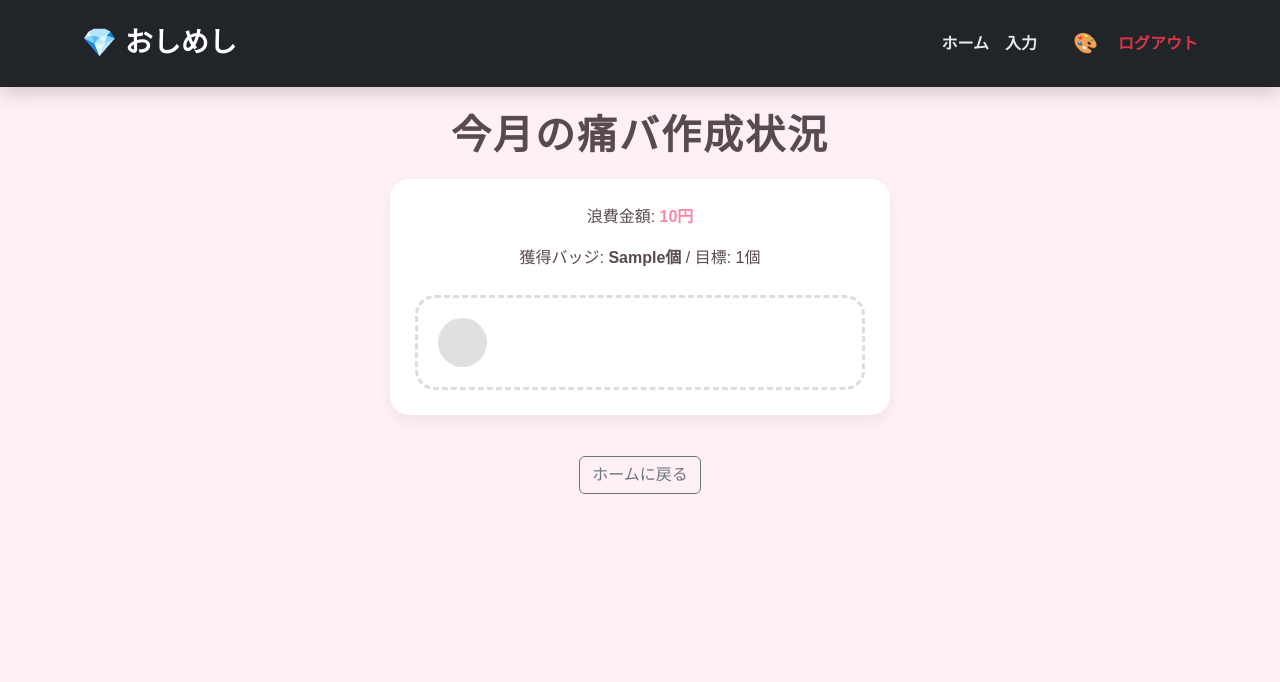
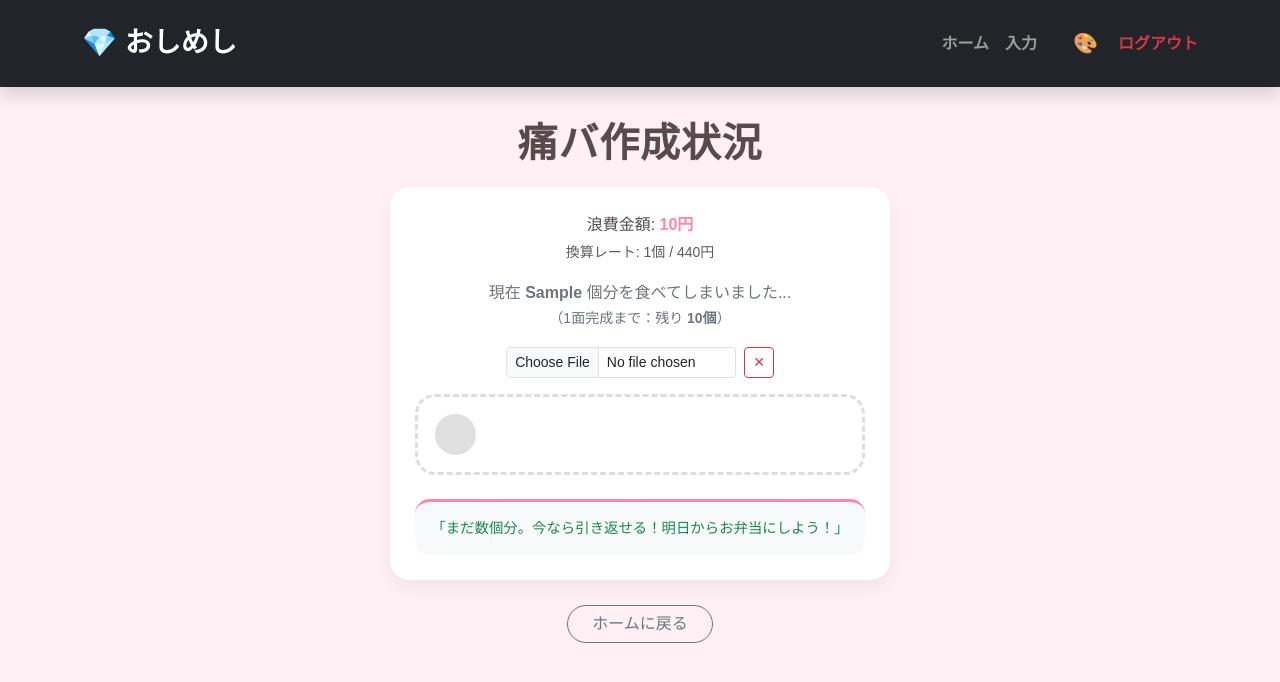
Before and after one commit to Yuu0413/hack_temp, a Flask app: template templates/otaku.html in a window 1280 px wide. Shown: the top 682 px of the page. Run offline with Flask 3, Linux system fonts and the light colour scheme; the visitor is signed in with stand-in values (Sample User, id 1); tables that the repository leaves empty hold one stand-in row (values such as "Sample post"); the template is opened without the code that fills it: most values are stand-ins (such as "Sample title", 1, 10 or a date in 2020); some web fonts are replaced.

Commit message:
💄缶バッチの画像挿入機能を追加

```diff
--- a/static/css/style.css
+++ b/static/css/style.css
@@ -1,11 +1,8 @@
 /* =========================================
-   1. フォントの読み込み (Zen丸ゴシック)
+   1. フォントとテーマ定義
    ========================================= */
 @import url('https://fonts.googleapis.com/css2?family=Zen+Maru+Gothic:wght@400;700;900&display=swap');
 
-/* =========================================
-   2. 色の定義 (テーマカラー変数)
-   ========================================= */
 :root {
     --primary-color: #ff85a2;
     --primary-hover: #ff5c77;
@@ -23,7 +20,7 @@
 body.theme-green { --primary-color: #9ae8a8; --primary-hover: #79d187; --accent-color: #ff85a2; --bg-color: #e5fff5; --text-color: #354a3e; }
 
 /* =========================================
-   3. 基本設定
+   2. 基本設定
    ========================================= */
 * { font-family: var(--main-font) !important; }
 
@@ -36,45 +33,77 @@
     transition: background-color 0.3s ease;
 }
 
-h1, h2, h3, h4, h5, h6 { font-weight: 900; letter-spacing: 0.05em; margin-bottom: 20px; text-align: center; }
+h1, h2, h3, h4, h5, h6 { font-weight: 900 !important; letter-spacing: 0.02em; text-align: center; margin-bottom: 20px; }
 
-.alert { border: none; font-weight: bold; color: var(--text-color); background-color: var(--card-bg); }
-.alert-success { border-left: 8px solid var(--accent-color); }
-.alert-danger { border-left: 8px solid #ff5c77; }
+.total-price {
+    font-weight: 900 !important;
+    color: var(--primary-color);
+    display: inline-block;
+}
 
-/* ナビゲーションリンクの色の調整 */
-.navbar-nav .nav-link {
-    color: rgba(255, 255, 255, 0.9) !important;
-}
-.navbar-nav .nav-link:hover {
-    color: white !important;
+.card-custom {
+    background-color: var(--card-bg); border-radius: var(--border-radius);
+    box-shadow: 0 8px 16px rgba(0,0,0,0.05); padding: 25px; margin-bottom: 25px; border: none;
 }
 
 /* =========================================
-   4. パレットのデザイン
+   3. ボタン類 (テーマ連動)
    ========================================= */
+.submit-btn, .btn-otaku {
+    background-color: var(--primary-color) !important;
+    color: white !important;
+    border: none !important;
+    font-weight: 900 !important;
+    border-radius: 50px !important;
+    padding: 12px 30px !important;
+    font-size: 1.1rem !important;
+    transition: all 0.3s !important;
+    box-shadow: 0 4px 10px rgba(0, 0, 0, 0.1) !important;
+    width: 100%;
+    cursor: pointer;
+    text-decoration: none;
+    display: inline-block;
+}
+
+.submit-btn:hover, .btn-otaku:hover {
+    background-color: var(--primary-hover) !important;
+    transform: scale(1.02);
+}
+
+.selectable-group { display: flex; gap: 8px; margin-bottom: 15px; flex-wrap: wrap; }
+
+.selectable-btn {
+    flex: 1;
+    min-width: 70px;
+    padding: 8px 5px;
+    border-radius: 50px;
+    border: 2px solid #eee;
+    background: #fff;
+    cursor: pointer;
+    transition: 0.2s;
+    font-weight: 700;
+    color: #888;
+    font-size: 0.9rem;
+}
+
+.selectable-btn.active {
+    background-color: var(--accent-color) !important;
+    color: white !important;
+    border-color: var(--accent-color) !important;
+}
+
+/* =========================================
+   4. ナビゲーション・パレット
+   ========================================= */
+.navbar-brand { font-weight: 900 !important; }
 .theme-palette-container {
-    position: absolute;
-    top: 55px;
-    right: 0;
-    display: flex;
-    gap: 12px;
-    padding: 10px 15px;
-    background: rgba(255, 255, 255, 0.95);
-    border-radius: 50px;
-    box-shadow: 0 4px 15px rgba(0,0,0,0.1);
-    border: 2px solid var(--primary-color);
-    z-index: 1050;
-    opacity: 0;
-    transform: translateY(-10px) scale(0.9);
-    pointer-events: none;
-    transition: all 0.3s cubic-bezier(0.175, 0.885, 0.32, 1.275);
+    position: absolute; top: 55px; right: 0; display: flex; gap: 12px; padding: 10px 15px;
+    background: rgba(255, 255, 255, 0.95); border-radius: 50px; box-shadow: 0 4px 15px rgba(0,0,0,0.1);
+    border: 2px solid var(--primary-color); z-index: 1050; opacity: 0;
+    transform: translateY(-10px) scale(0.9); pointer-events: none; transition: all 0.3s cubic-bezier(0.175, 0.885, 0.32, 1.275);
 }
 .theme-palette-container.show { opacity: 1; transform: translateY(0) scale(1); pointer-events: auto; }
-
-.theme-dot { width: 26px; height: 26px; border-radius: 50%; border: 3px solid #fff; cursor: pointer; box-shadow: 0 2px 4px rgba(0,0,0,0.1); transition: 0.2s; }
-.theme-dot:hover { transform: scale(1.2); }
-.theme-dot.active { border-color: var(--text-color); }
+.theme-dot { width: 26px; height: 26px; border-radius: 50%; border: 3px solid #fff; cursor: pointer; transition: 0.2s; }
 .dot-pink { background-color: #ff85a2; }
 .dot-blue { background-color: #70d6ff; }
 .dot-yellow { background-color: #ffde70; }
@@ -82,38 +111,18 @@
 .dot-green { background-color: #9ae8a8; }
 
 /* =========================================
-   5. パーツのデザイン
+   5. 痛バ・メッセージ
    ========================================= */
-.card-custom {
-    background-color: var(--card-bg); border-radius: var(--border-radius);
-    box-shadow: 0 8px 16px rgba(0,0,0,0.05); padding: 25px; margin-bottom: 25px; border: none;
-}
-.total-price { font-weight: 900; color: var(--primary-color); }
-
-.selectable-btn {
-    flex: 1; padding: 12px; border-radius: 50px; border: 2px solid #eee;
-    background: #fff; cursor: pointer; transition: 0.2s; font-weight: bold; color: #888;
-}
-.selectable-btn.active { background: var(--accent-color); color: #fff; border-color: var(--accent-color); }
-
-.submit-btn {
-    width: 100%; padding: 15px; background-color: var(--primary-color);
-    color: white; border: none; border-radius: var(--border-radius);
-    font-size: 18px; font-weight: bold; cursor: pointer; transition: 0.3s;
-}
-.submit-btn:hover { background-color: var(--primary-hover); transform: translateY(-2px); }
-
 .itabag-container {
-    display: grid; grid-template-columns: repeat(auto-fill, minmax(45px, 1fr));
-    gap: 10px; padding: 20px; background: rgba(255,255,255,0.6);
-    border-radius: var(--border-radius); border: 3px dashed #ddd; margin: 0 auto;
+    display: grid; grid-template-columns: repeat(8, 1fr); gap: 8px;
+    padding: 15px; background: rgba(255,255,255,0.6);
+    border-radius: var(--border-radius); border: 3px dashed #ddd; margin: 0 auto; max-width: 500px;
 }
 .badge-item {
-    aspect-ratio: 1/1; background: #e0e0e0; border-radius: 50%;
+    aspect-ratio: 1/1; background-color: #e0e0e0; border-radius: 50%;
     display: flex; align-items: center; justify-content: center;
-    font-size: 14px; color: #aaa; font-weight: bold; transition: 0.3s;
+    font-size: 11px; color: #aaa; font-weight: bold; overflow: hidden;
+    border: 2px solid white; background-size: cover; background-position: center;
 }
-.badge-item.active {
-    background: var(--primary-color); color: white; border: 2px solid white;
-    box-shadow: 0 4px 8px rgba(0,0,0,0.2); transform: scale(1.1);
-}
+.badge-item.active { background-color: var(--primary-color); color: white; transform: scale(1.1); }
+.motivation-msg { background-color: #f8f9fa; border-radius: 15px; padding: 15px; font-size: 0.9rem; border-top: 3px solid var(--primary-color); }
--- a/templates/otaku.html
+++ b/templates/otaku.html
@@ -1,20 +1,89 @@
 {% extends "base.html" %}
 {% block content %}
-<div class="text-center">
-    <h1>今月の痛バ作成状況</h1>
+<div class="row justify-content-center">
+    <div class="col-md-8 text-center">
+        <h1 class="mt-2">痛バ作成状況</h1>
 
-    <div class="card-custom mx-auto" style="max-width: 500px;">
-        <p>浪費金額: <strong class="total-price">{{ "{:,}".format(data.monthly_total) }}円</strong></p>
-        <p>獲得バッジ: <strong>{{ data.earned_badges }}個</strong> / 目標: {{ data.itabag_count }}個</p>
+        <div class="card-custom mx-auto" style="max-width: 500px;">
+            <p class="mb-1">浪費金額: <strong class="total-price">{{ "{:,}".format(data.monthly_total) }}円</strong></p>
+            <p class="text-muted small">換算レート: 1個 / 440円</p>
 
-        <div class="itabag-container mt-4">
-            {% for i in range(1, data.itabag_count + 1) %}
-                <div class="badge-item {% if i <= data.earned_badges %}active{% endif %}">
-                    {% if i <= data.earned_badges %}{{ i }}{% endif %}
-                </div>
-            {% endfor %}
+            {% set remaining = data.itabag_count - data.earned_badges %}
+
+            <div class="my-3 text-secondary">
+                現在 <strong>{{ data.earned_badges }}</strong> 個分を食べてしまいました...<br>
+                <span class="small">（1面完成まで：残り <strong>{% if remaining > 0 %}{{ remaining }}個{% else %}完成！{% endif %}</strong>）</span>
+            </div>
+
+            <div class="mb-3 d-flex gap-2 justify-content-center align-items-center">
+                <input type="file" id="oshi-upload" class="form-control form-control-sm text-dark" accept="image/*" style="max-width: 230px; background-color: #fff;">
+                <button class="btn btn-outline-danger btn-sm" onclick="clearOshiImage()">✕</button>
+            </div>
+
+            <div class="itabag-container mt-3" id="itabag-grid">
+                {% for i in range(1, data.itabag_count + 1) %}
+                    <div class="badge-item {% if i <= data.earned_badges %}active{% endif %}">
+                        {% if i <= data.earned_badges %}
+                           <span class="badge-number">{{ i }}</span>
+                        {% endif %}
+                    </div>
+                {% endfor %}
+            </div>
+
+            <div class="motivation-msg mt-4">
+                {% if data.earned_badges >= 40 %}
+                    <p class="text-danger fw-bold m-0">「1面完成...おめでとう。でもこれ、全部胃袋に消えたはずのお金なんだよね...？」</p>
+                {% elif data.earned_badges >= 30 %}
+                    <p class="m-0">「30個突破...もうあきらめて1面組む？それとも次こそ弁当作る？」</p>
+                {% elif data.earned_badges >= 20 %}
+                    <p class="m-0">「20個...推しへの投資は、食への投資より美容に良い（はず）。」</p>
+                {% elif data.earned_badges >= 10 %}
+                    <p class="m-0">「10個分。無駄に食べて還元されるのは、カードの請求と脂肪だけ。」</p>
+                {% elif data.earned_badges >= 5 %}
+                    <p class="m-0">「5個突破。あのご飯を我慢してれば、今頃手元にバッジがあったのに...」</p>
+                {% else %}
+                    <p class="text-success m-0">「まだ数個分。今なら引き返せる！明日からお弁当にしよう！」</p>
+                {% endif %}
+            </div>
+        </div>
+
+        <div class="mt-3">
+            <a href="{{ url_for('index') }}" class="btn btn-outline-secondary px-4 rounded-pill">ホームに戻る</a>
         </div>
     </div>
-    <a href="{{ url_for('index') }}" class="btn btn-outline-secondary mt-3">ホームに戻る</a>
 </div>
+
+<script>
+    const STORAGE_KEY = 'oshi_badge_base64';
+    window.addEventListener('DOMContentLoaded', () => {
+        const savedData = localStorage.getItem(STORAGE_KEY);
+        if (savedData) applyOshiImage(savedData);
+    });
+
+    document.getElementById('oshi-upload').addEventListener('change', function(e) {
+        const file = e.target.files[0];
+        if (!file) return;
+        const reader = new FileReader();
+        reader.onload = (event) => {
+            const base64 = event.target.result;
+            localStorage.setItem(STORAGE_KEY, base64);
+            applyOshiImage(base64);
+        };
+        reader.readAsDataURL(file);
+    });
+
+    function applyOshiImage(url) {
+        const badges = document.querySelectorAll('.badge-item.active');
+        badges.forEach(badge => {
+            badge.style.backgroundImage = `url('${url}')`;
+            const num = badge.querySelector('.badge-number');
+            if (num) num.style.display = 'none';
+        });
+    }
+
+    function clearOshiImage() {
+        localStorage.removeItem(STORAGE_KEY);
+        location.reload();
+    }
+</script>
 {% endblock %}
```
Also changed, not shown: templates/datainsert.html (+20 -21 lines), templates/index.html (+15 -11 lines).
